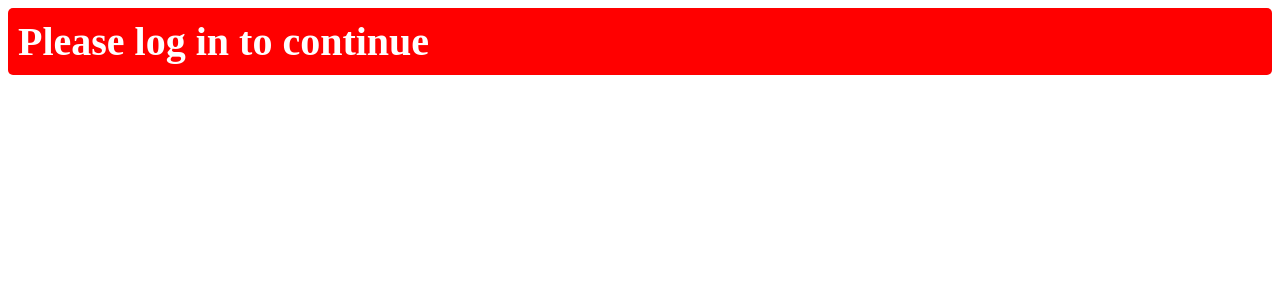
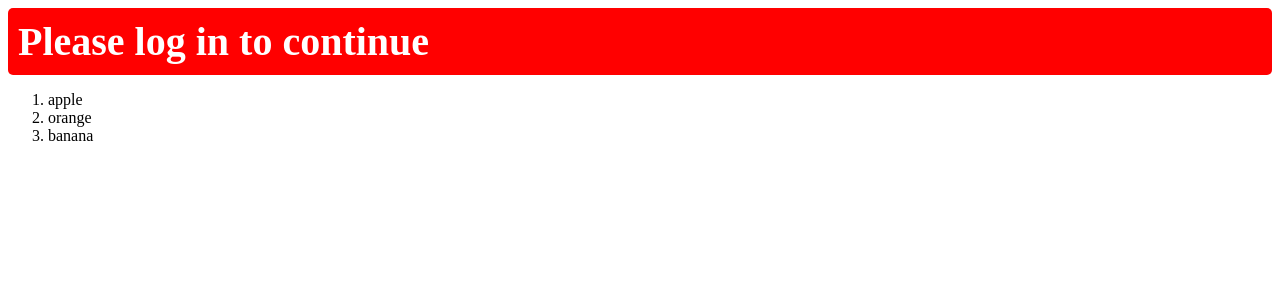
Before and after one commit to carlospenaforte/website, a React (Vite) app in the folder reactviteproject/: page / in a window 1280 px wide. Shown: the top 300 px of the page. Built offline with nearby package versions, Linux system fonts and the light colour scheme.

Commit message:
create and render a simple list

```diff
--- a/reactviteproject/src/App.jsx
+++ b/reactviteproject/src/App.jsx
@@ -2,11 +2,13 @@
 import Card from "./Card";
 import Student from "./Student"
 import UserGreeting from "./UserGreeting";
+import List from "./List.jsx"
 
 function App() {
     return (
         <>
             <UserGreeting isLoggedIn = {false} userName = "Charles"/>
+            <List/>
         </>
     );
 }
--- /dev/null
+++ b/reactviteproject/src/List.jsx
@@ -0,0 +1,13 @@
+
+function List(){
+
+    const fruits = ["apple", "orange", "banana"];
+
+    const listItems = fruits.map(fruit => <li>{fruit}</li>);
+
+
+
+    return(<ol>{listItems}</ol>);
+}
+
+export default List
```
